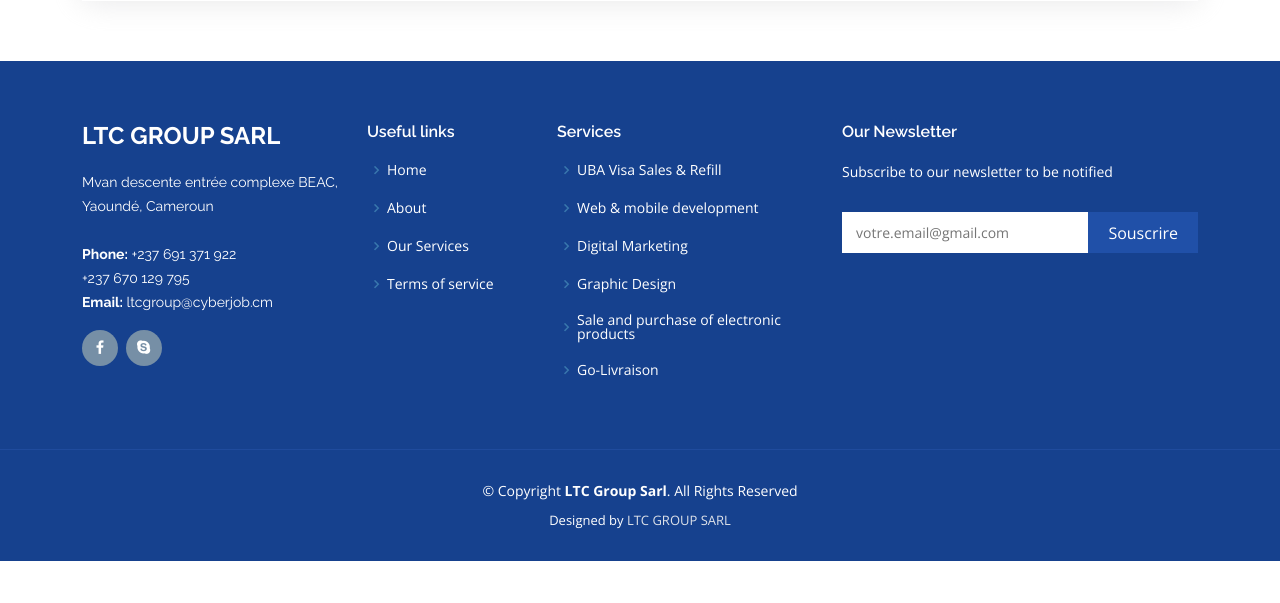
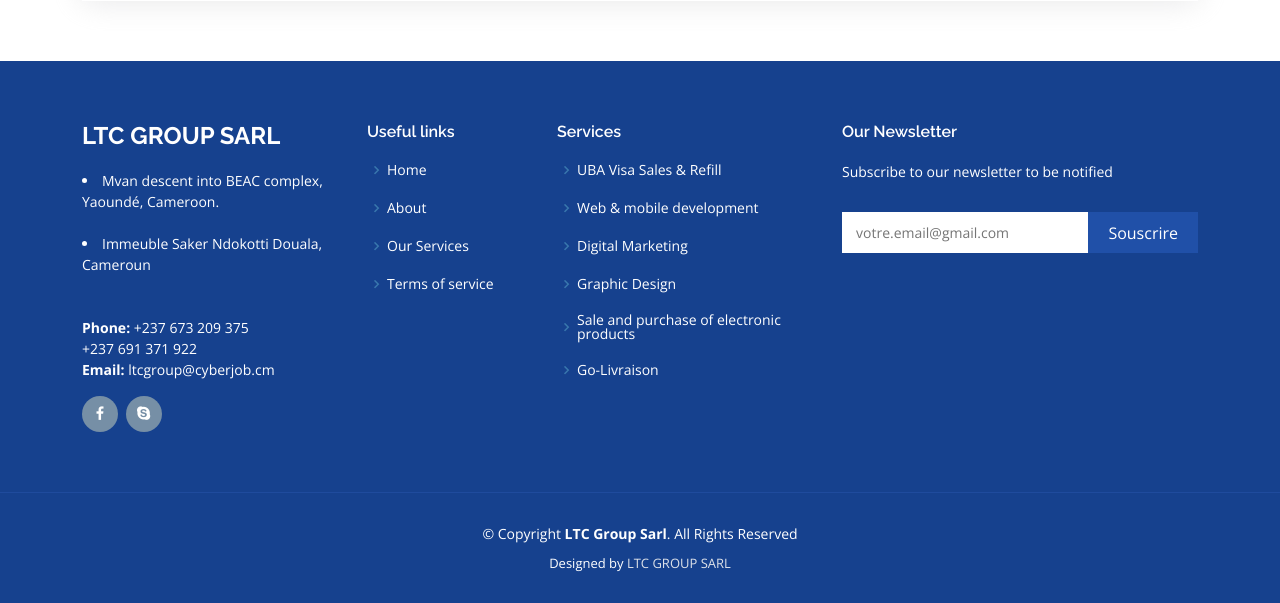
Before and after one commit to WiniiOS/ltc, a Laravel app: page / in a window 1280 px wide. Shown: the part 4784-5387 px from the top of the page. Before the commit the page ends 5345 px from the top, so only its background shows below. Run offline with Laravel 9, Linux system fonts and the light colour scheme; some libraries are stand-ins or nearby versions.

Commit message:
end updates views

```diff
--- a/resources/views/partials/footer.blade.php
+++ b/resources/views/partials/footer.blade.php
@@ -7,9 +7,9 @@
           <div class="col-lg-3 col-md-6 footer-info">
             <h3>LTC GROUP SARL</h3>
             <p>
-            Mvan descente entrée complexe BEAC,<br>
-            Yaoundé, Cameroun<br><br>
-            <strong>Phone:</strong>  <a style="color:white;" href="tel:+237 691 371 922">+237 691 371 922</a> <br> <a style="color:white;" href="tel:+237 670 129 795"> +237 670 129 795 </a><br>
+            <li>{{ __("ltc.Box1Desc1") }}</li>  <br>
+            <li>Immeuble Saker Ndokotti Douala, Cameroun</li> <br><br>
+            <strong>Phone:</strong> <a style="color:white;" href="tel:+237 673 209 375"> +237 673 209 375 </a><br> <a style="color:white;" href="tel:+237 691 371 922">+237 691 371 922</a> <br>
             <strong>Email:</strong> <a style="color:white;" href="mailto:ltcgroup@cyberjob.cm"><span>ltcgroup@cyberjob.cm</span> </a>
             </p>
             <div class="social-links mt-3">
```
